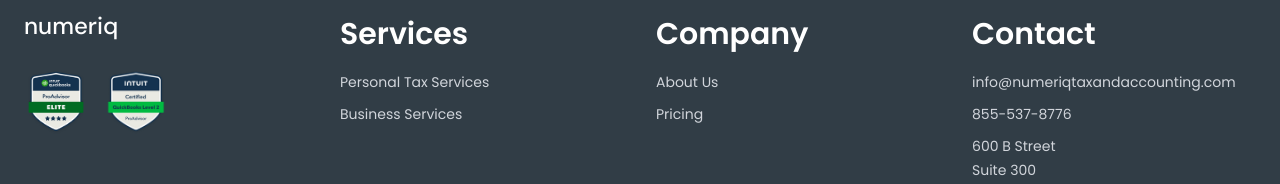
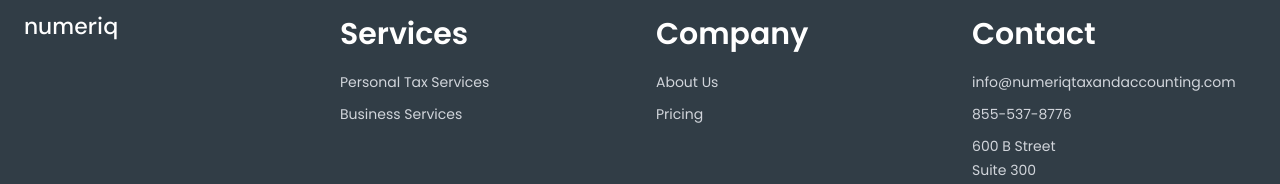
Before and after one commit to BenjaminBlois/website, a Next.js app: page / in a window 1280 px wide. Shown: the part 5558-5742 px from the top of the page. Built offline with nearby package versions, Linux system fonts and the light colour scheme.

Commit message:
Footer: remove QuickBooks ProAdvisor badges

```diff
--- a/app/components/Footer.tsx
+++ b/app/components/Footer.tsx
@@ -15,22 +15,6 @@
             <Link href="/" className="no-underline mb-4" style={{ fontFamily: "'DM Sans', sans-serif", fontWeight: 500, fontSize: '1.5rem', color: '#ffffff', textDecoration: 'none' }}>
               numeriq
             </Link>
-            <div className="flex gap-4">
-              <Image
-                src="/qb-elite-badge.png"
-                alt="QuickBooks ProAdvisor Elite"
-                width={80}
-                height={80}
-                className="w-16 h-16 object-contain"
-              />
-              <Image
-                src="/qb-level-two-badge.png"
-                alt="QuickBooks Level 2 ProAdvisor"
-                width={80}
-                height={80}
-                className="w-16 h-16 object-contain"
-              />
-            </div>
           </div>
 
           {/* Services */}
```
